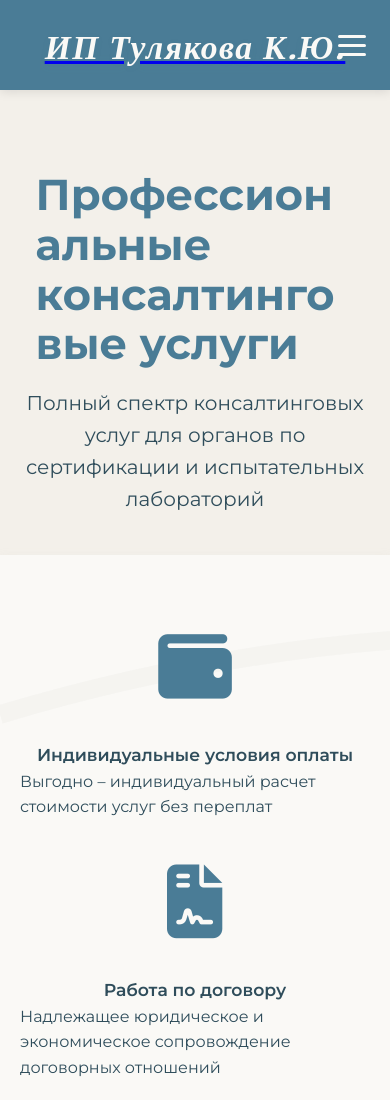
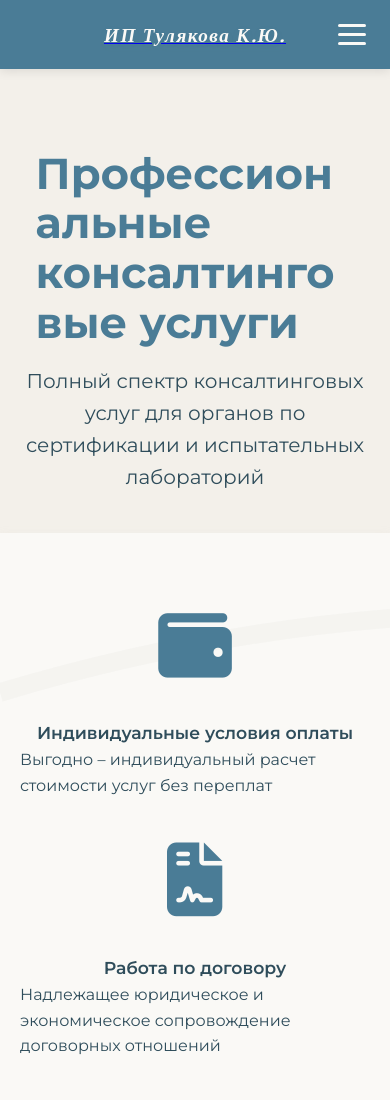
Before and after one commit to IlyaSkach/ipnew, a plain HTML site: page index.html in a window 390 px wide. Shown: the top 1100 px of the page. Drawn offline with nearby package versions, Linux system fonts and the light colour scheme.

Commit message:
fix final 2

```diff
--- a/styles.css
+++ b/styles.css
@@ -65,6 +65,11 @@ body {
   display: block;
   line-height: 1.1;
   padding: 0.2em 0;
+
+  @media (max-width: 768px) {
+    font-size: 1.2rem;
+  }
+
 }
 
 .main-nav {
```
